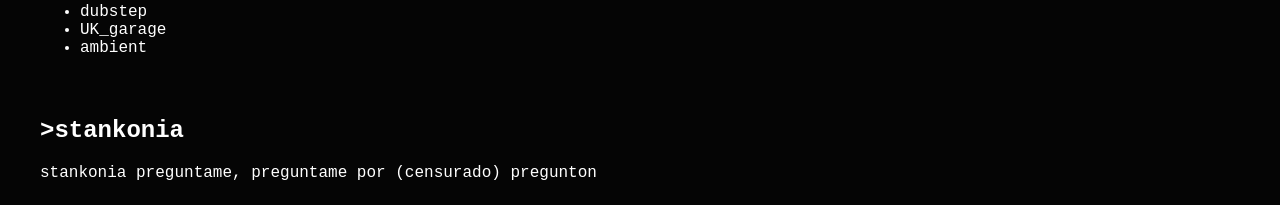
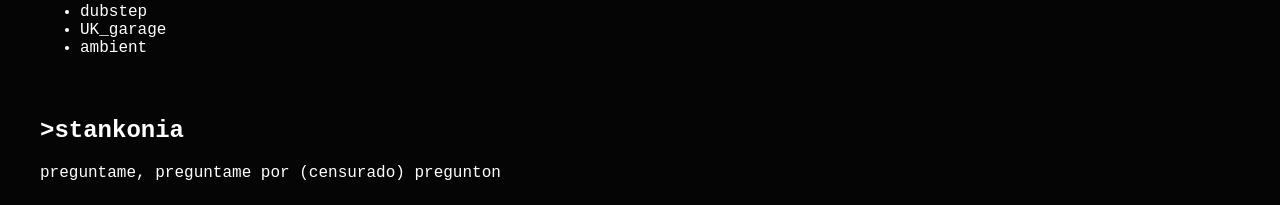
Before and after one commit to doinyomom55-oss/albums, a plain HTML site: page index.html in a window 1280 px wide. Shown: the part 2203-2408 px from the top of the page. Drawn offline with Linux system fonts and the light colour scheme; a web font is replaced by a local one.

Commit message:
Update index.html

```diff
--- a/index.html
+++ b/index.html
@@ -129,7 +129,7 @@
             <h2>>stankonia</h2>
 
             <p>
-                stankonia preguntame, preguntame por (censurado) pregunton
+                preguntame, preguntame por (censurado) pregunton
             </p>
 
             <img src="https://upload.wikimedia.org/wikipedia/en/0/0b/OutKast_-_Stankonia.JPG" width="250">
```
